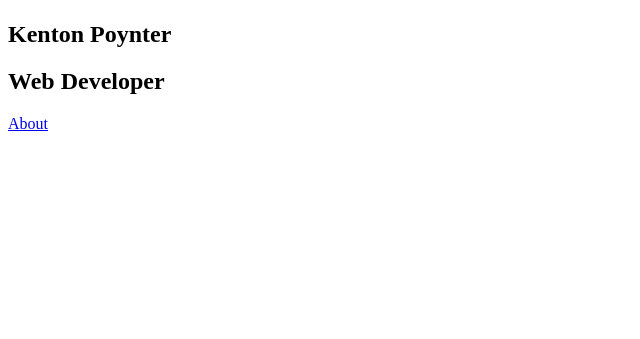
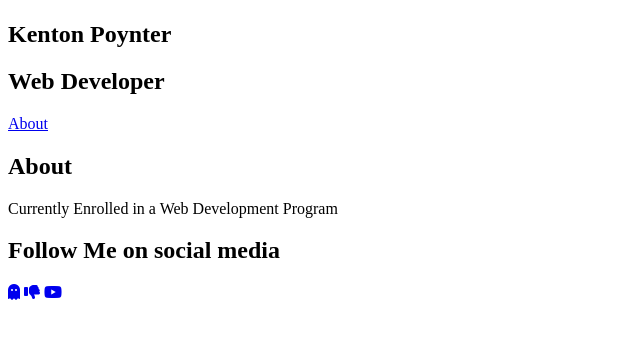
Before and after one commit to Kent-P/VideoBackground, a plain HTML site: page index.html in a window 1280 px wide. Shown: the part 161-500 px from the top of the page, without its empty margins (0-640 px from the left). Drawn offline with Linux system fonts and the light colour scheme.

Commit message:
About section of html file complete. Initial version of html file complete

```diff
--- a/index.html
+++ b/index.html
@@ -25,5 +25,15 @@
             <a href="#about" id="click">About</a>
         </div>
     </section>
+    <section id="about">
+        <h1>About</h1>
+        <p>Currently Enrolled in a Web Development Program</p>
+        <h2>Follow Me on social media</h2>
+        <div>
+            <a href="https://encrypted-tbn0.gstatic.com/images?q=tbn:ANd9GcQOpmJFfebRDBDLkiCNwsnIPw3a5taIsbtzCQkxW74S&s target="_blank"><i class="fa-solid fa-ghost"></i></a>
+            <a href="https://encrypted-tbn0.gstatic.com/images?q=tbn:ANd9GcQOpmJFfebRDBDLkiCNwsnIPw3a5taIsbtzCQkxW74S&s target="_blank"><i class="fa-solid fa-thumbs-down"></i></a>
+            <a href="https://www.youtube.com/watch?v=dQw4w9WgXcQ" target="_blank"><i class="fa-brands fa-youtube"></i></a>
+        </div>
+    </section>
 </body>
 </html>
```
